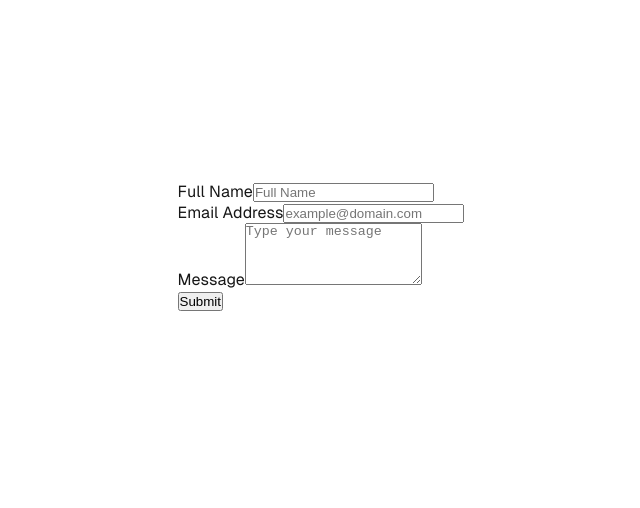
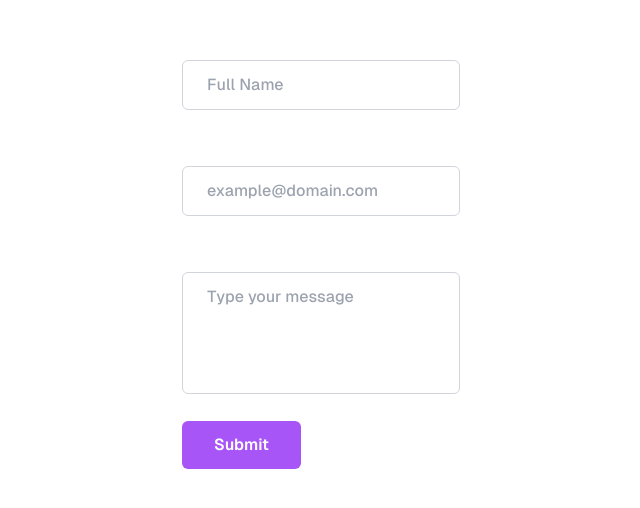
Before and after one commit to Stepaniuk-Den/next-send-message-example, a Next.js app: page / in a window 1280 px wide. Shown: the part 154-662 px from the top of the page, without its empty margins (319-959 px from the left). Built offline with nearby package versions, Linux system fonts and the light colour scheme.

Commit message:
add tailwindcss

```diff
--- a/app/components/contact.tsx
+++ b/app/components/contact.tsx
@@ -22,7 +22,7 @@ const Contact: FC = () => {
       <div className="mb-5">
         <label
           htmlFor="name"
-          className="mb-3 block text-base font-medium text-black"
+          className="mb-3 block text-base font-medium text-white"
         >
           Full Name
         </label>
@@ -36,7 +36,7 @@ const Contact: FC = () => {
       <div className="mb-5">
         <label
           htmlFor="email"
-          className="mb-3 block text-base font-medium text-black"
+          className="mb-3 block text-base font-medium text-white"
         >
           Email Address
         </label>
@@ -50,7 +50,7 @@ const Contact: FC = () => {
       <div className="mb-5">
         <label
           htmlFor="message"
-          className="mb-3 block text-base font-medium text-black"
+          className="mb-3 block text-base font-medium text-white"
         >
           Message
         </label>
--- a/app/globals.css
+++ b/app/globals.css
@@ -1,3 +1,7 @@
+@tailwind base;
+@tailwind components;
+@tailwind utilities;
+
 :root {
   --background: #ffffff;
   --foreground: #171717;
--- a/package.json
+++ b/package.json
@@ -21,8 +21,11 @@
     "@types/node": "^20",
     "@types/react": "^18",
     "@types/react-dom": "^18",
+    "autoprefixer": "^10.4.20",
     "eslint": "^8",
     "eslint-config-next": "14.2.8",
+    "postcss": "^8.4.47",
+    "tailwindcss": "^3.4.13",
     "typescript": "^5"
   }
 }
--- /dev/null
+++ b/postcss.config.js
@@ -0,0 +1,6 @@
+module.exports = {
+  plugins: {
+    tailwindcss: {},
+    autoprefixer: {},
+  },
+}
--- /dev/null
+++ b/tailwind.config.js
@@ -0,0 +1,15 @@
+/** @type {import('tailwindcss').Config} */
+module.exports = {
+  content: [
+    "./app/**/*.{js,ts,jsx,tsx,mdx}",
+    "./pages/**/*.{js,ts,jsx,tsx,mdx}",
+    "./components/**/*.{js,ts,jsx,tsx,mdx}",
+
+    // Or if using `src` directory:
+    "./src/**/*.{js,ts,jsx,tsx,mdx}",
+  ],
+  theme: {
+    extend: {},
+  },
+  plugins: [],
+};
```
Also changed, not shown: 1 other file (tests, documents, lock files or other folders).
